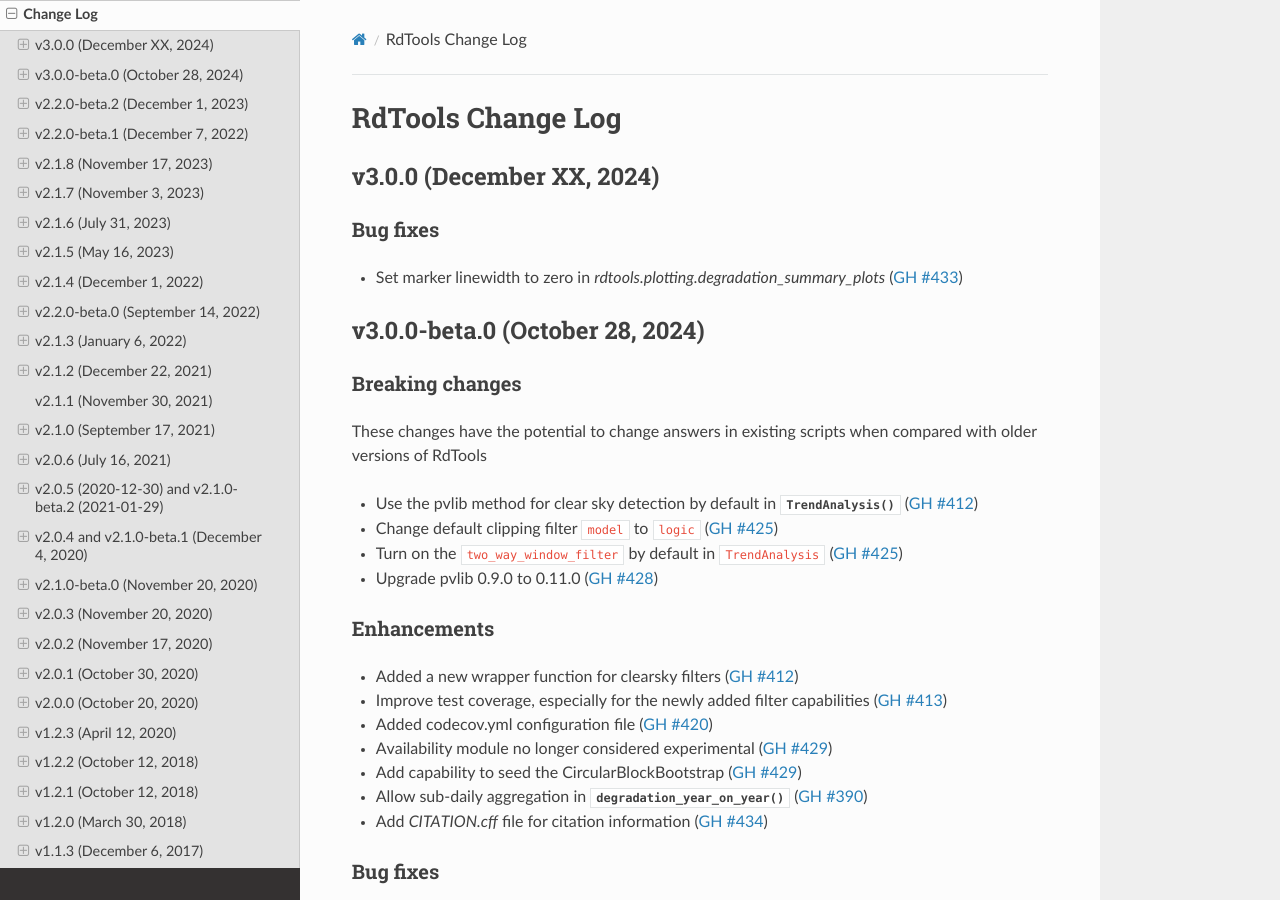
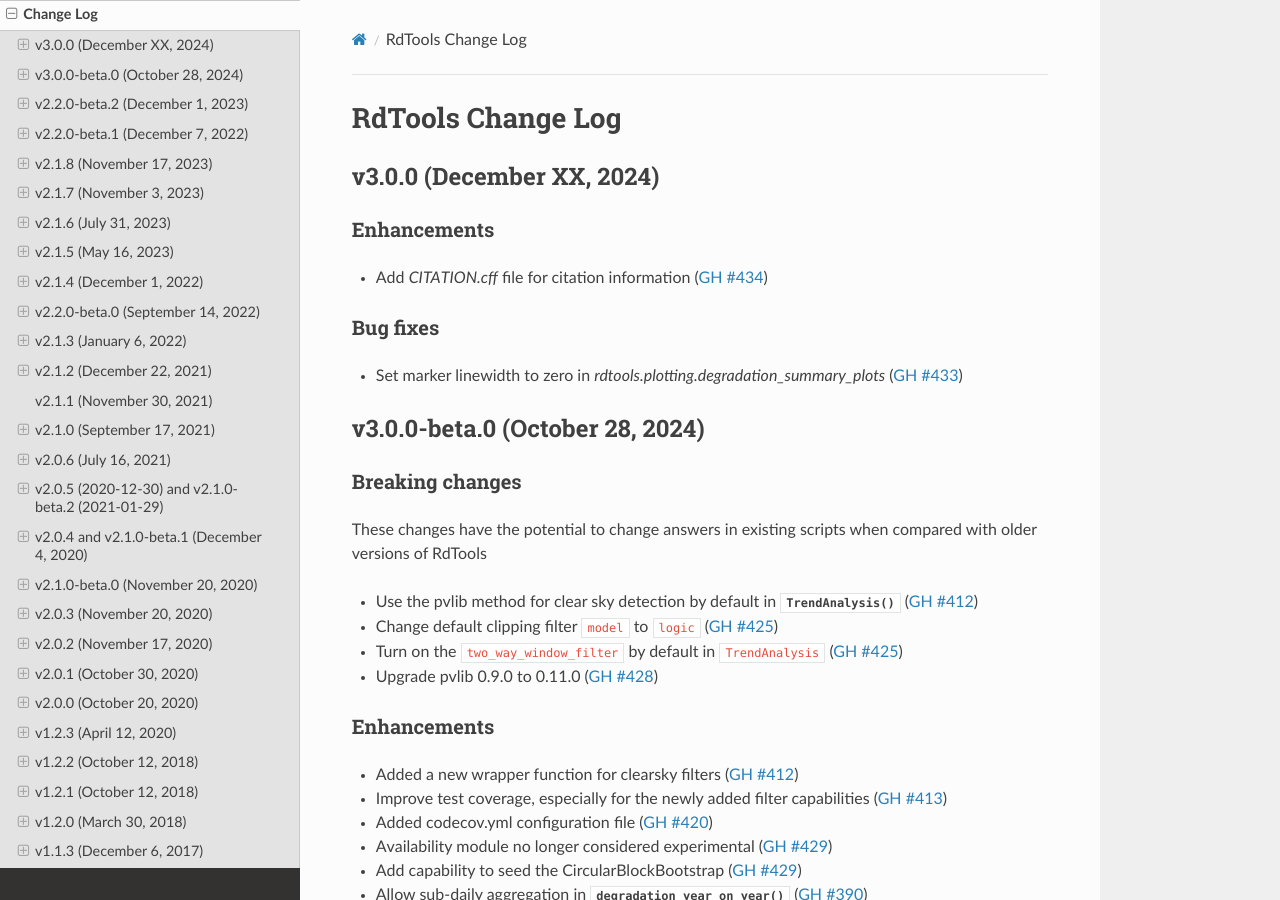
Before and after one commit to NREL/rdtools, a Sphinx documentation site: the page built from docs/sphinx/source/changelog.rst, in a window 1280 px wide and 900 px high. Built offline with Sphinx 7.4.7 and the Read the Docs theme 3.1.0, drawn with Linux system fonts in a browser that asks for light colours; pages that are not in the unit, such as notebooks, are missing from menus; some of the changed lines change nothing that is shown.

Commit message:
move changes to pending changelog

```diff
--- a/docs/sphinx/source/changelog/pending.rst
+++ b/docs/sphinx/source/changelog/pending.rst
@@ -1,6 +1,10 @@
 **************************
 v3.0.0 (December XX, 2024)
 **************************
+
+Enhancements
+------------
+* Add `CITATION.cff` file for citation information (:pull:`434`)
 
 
 Bug fixes
--- a/docs/sphinx/source/changelog/v3.0.0-beta.0.rst
+++ b/docs/sphinx/source/changelog/v3.0.0-beta.0.rst
@@ -23,7 +23,6 @@
 * Availability module no longer considered experimental (:pull:`429`)
 * Add capability to seed the CircularBlockBootstrap (:pull:`429`)
 * Allow sub-daily aggregation in :py:func:`~rdtools.degradation.degradation_year_on_year` (:pull:`390`)
-* Add `CITATION.cff` file for citation information (:pull:`434`)
 
 Bug fixes
 ---------
```
